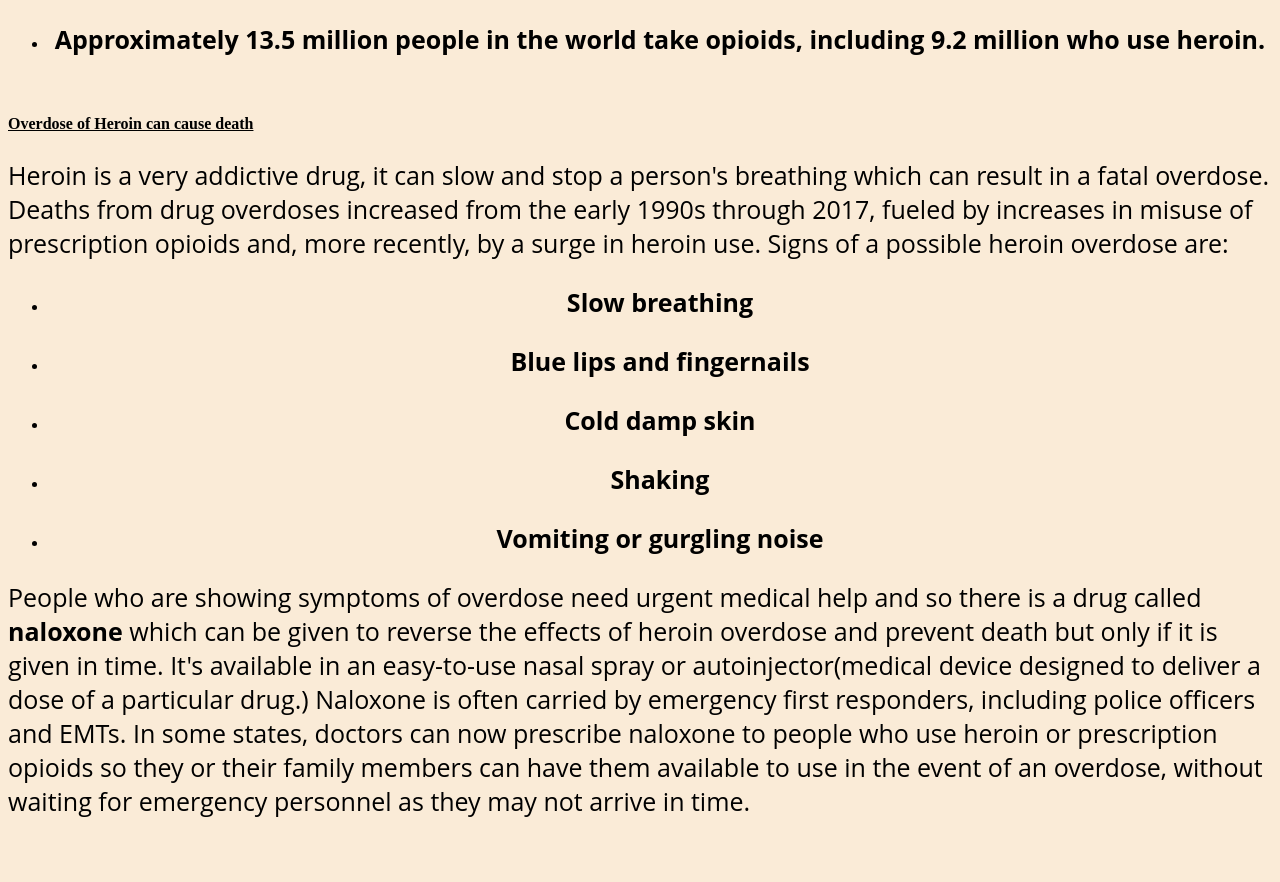
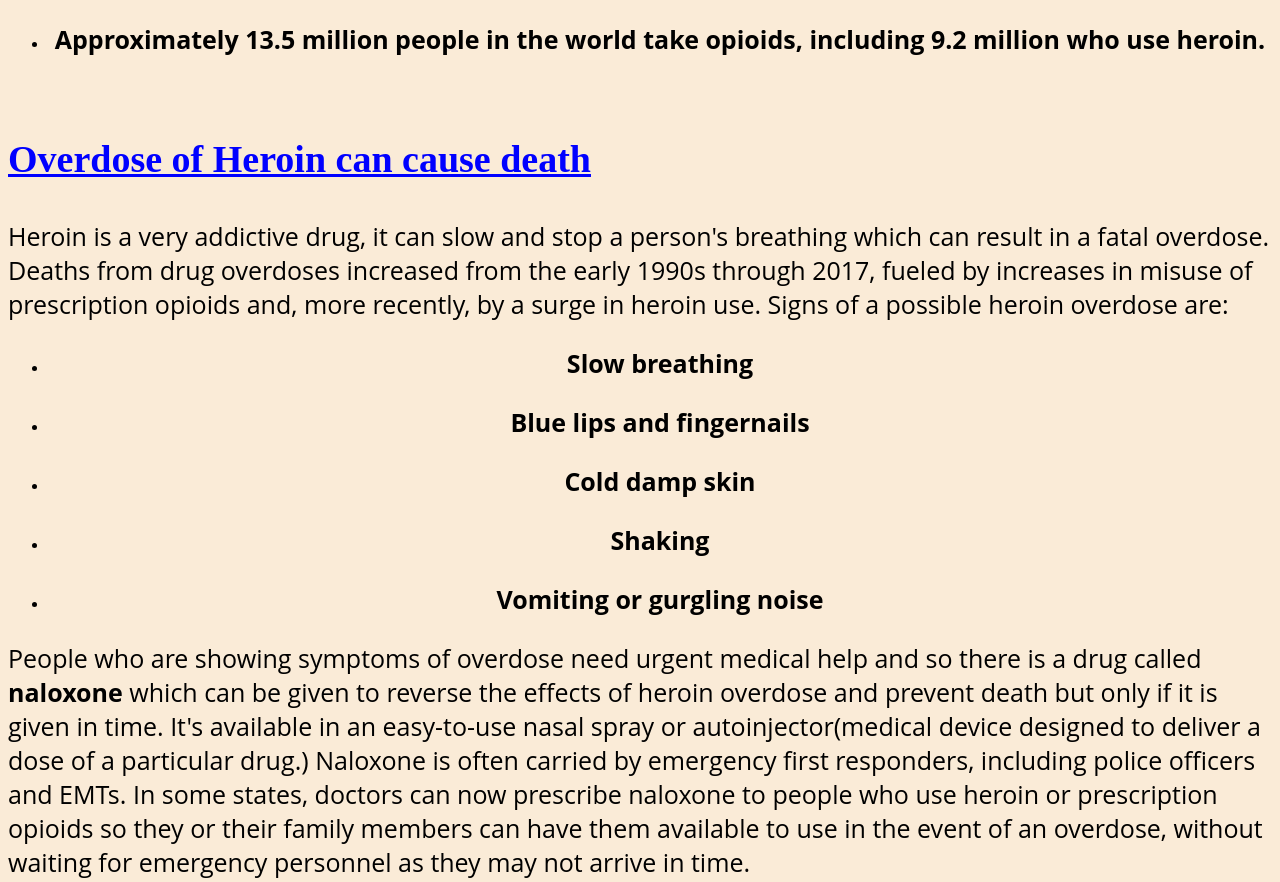
Before and after one commit to Agam565/Heroin-Website, a plain HTML site: page index.html in a window 1280 px wide. Shown: the part 4383-5265 px from the top of the page. Drawn offline with Linux system fonts and the light colour scheme.

Commit message:
Update style.css

```diff
--- a/style.css
+++ b/style.css
@@ -107,5 +107,8 @@ h4 {
 }
 a{
 font-size:35px;
-
 }
+#para10{
+font-size:38px;
+color:blue;
+}
```
